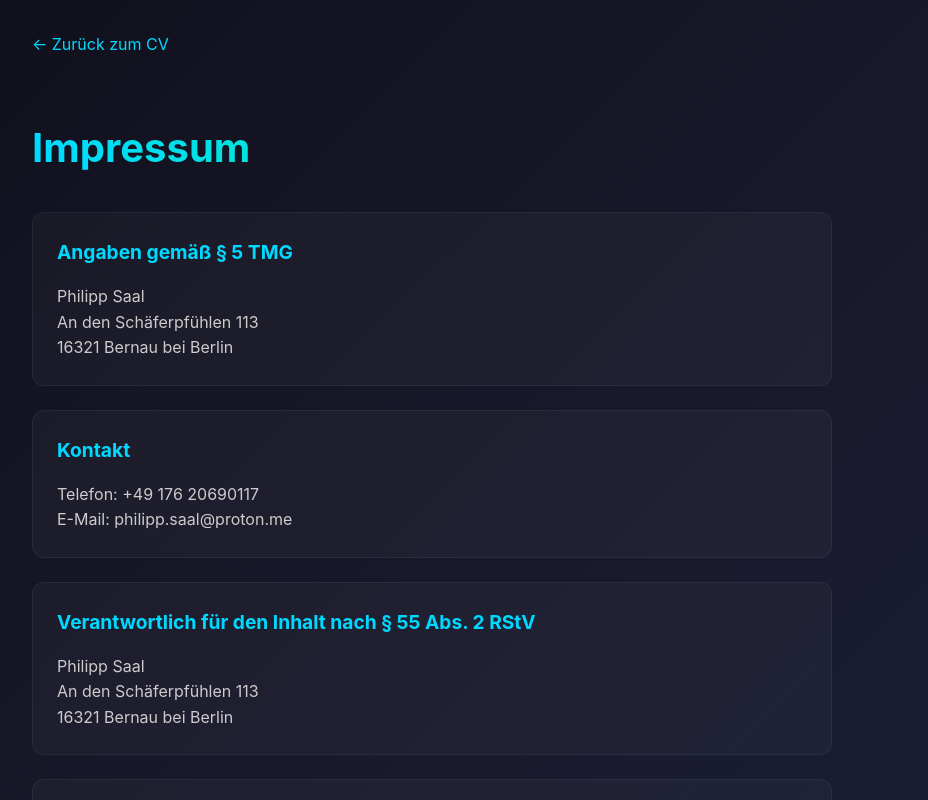
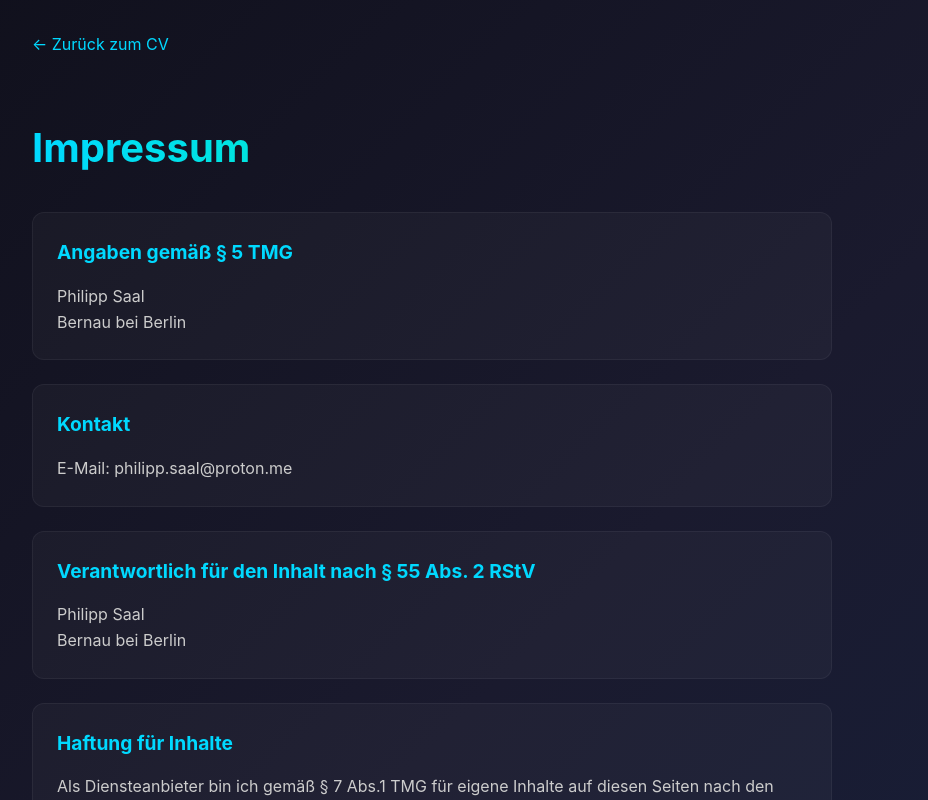
Before and after one commit to CyphraX/cv-app, a SvelteKit app in the folder frontend/: page /impressum in a window 1280 px wide. Shown: the top 800 px of the page, without its empty margins (208-1136 px from the left). Built offline with nearby package versions, Linux system fonts and the light colour scheme.

Commit message:
Entferne personenbezogene Daten (Adresse und Telefonnummer)

```diff
--- a/frontend/src/routes/+page.svelte
+++ b/frontend/src/routes/+page.svelte
@@ -33,7 +33,6 @@
     title: string;
     location: string;
     email: string;
-    phone: string;
     github: string;
     profile: string;
     skills: SkillCategories;
@@ -58,7 +57,6 @@
         title: "Java Backend Developer",
         location: "Bernau bei Berlin",
         email: "philipp.saal@proton.me",
-        phone: "+49 176 20690117",
         github: "CyphraX",
         profile:
           "Java Backend Developer mit 4+ Jahren Erfahrung in der Entwicklung skalierbarer Plattform-Architekturen f�r Kommunalsoftware.",
--- a/frontend/src/routes/impressum/+page.svelte
+++ b/frontend/src/routes/impressum/+page.svelte
@@ -15,25 +15,20 @@
     <h2>Angaben gemäß § 5 TMG</h2>
     <p>
       Philipp Saal<br />
-      An den Schäferpfühlen 113<br />
-      16321 Bernau bei Berlin
+      Bernau bei Berlin
     </p>
   </section>
 
   <section>
     <h2>Kontakt</h2>
-    <p>
-      Telefon: +49 176 20690117<br />
-      E-Mail: philipp.saal@proton.me
-    </p>
+    <p>E-Mail: philipp.saal@proton.me</p>
   </section>
 
   <section>
     <h2>Verantwortlich für den Inhalt nach § 55 Abs. 2 RStV</h2>
     <p>
       Philipp Saal<br />
-      An den Schäferpfühlen 113<br />
-      16321 Bernau bei Berlin
+      Bernau bei Berlin
     </p>
   </section>
 
```
Also changed, not shown: 1 other file (tests, documents, lock files or other folders).
